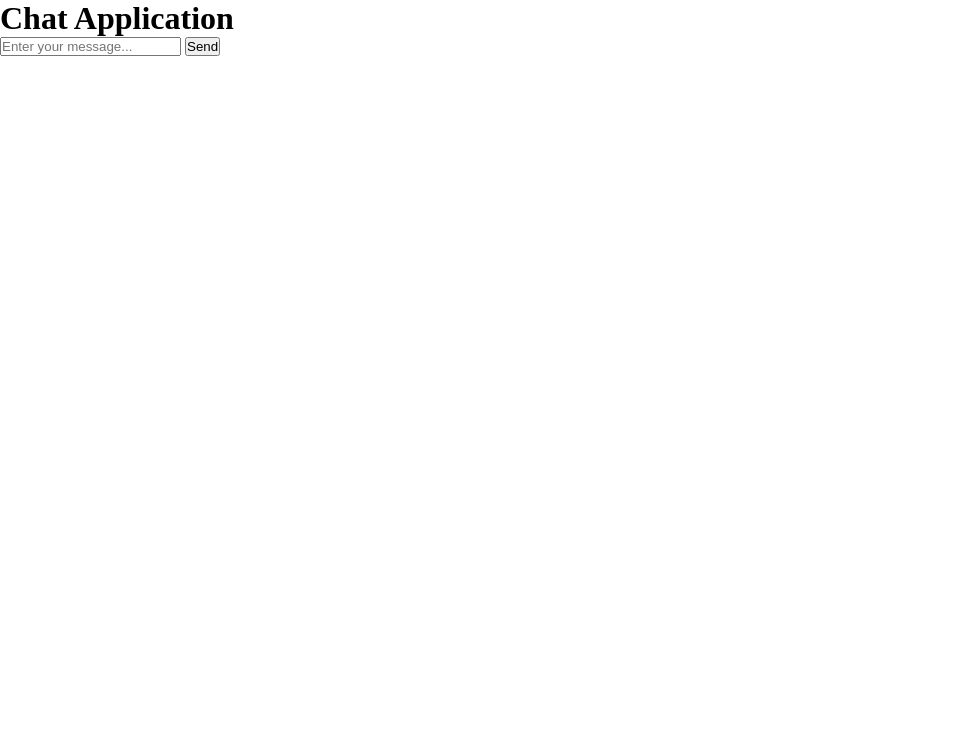
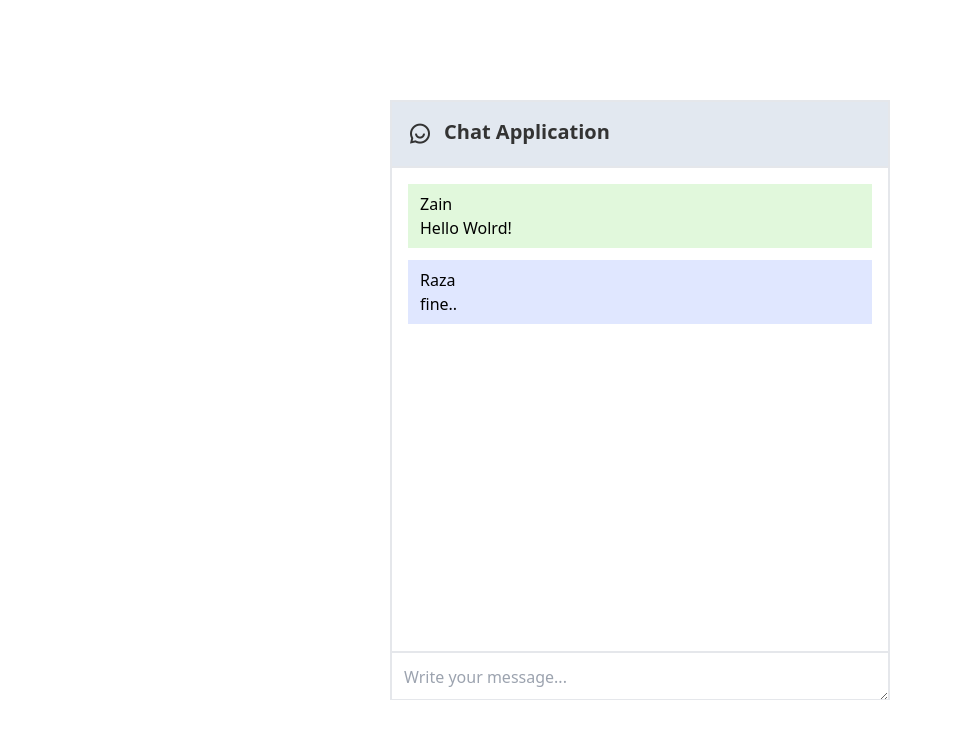
Before and after one commit to Md-Zainulabdin/02-Chat-Application-NodeJS, a website: page public/index.html in a window 1280 px wide. Shown: the whole page, without its empty margins (0-953 px from the left). Drawn offline with nearby package versions, Linux system fonts and the light colour scheme; no server answers.

Commit message:
make ui of app

```diff
--- a/package.json
+++ b/package.json
@@ -4,12 +4,13 @@
   "description": "Chat Application with socket.io",
   "main": "index.js",
   "scripts": {
-    "start": "node server.mjs"
+    "start": "nodemon server.mjs"
   },
   "author": "",
   "license": "ISC",
   "dependencies": {
     "express": "^4.18.2",
+    "nodemon": "^3.0.1",
     "socket.io": "^4.7.2"
   }
 }
--- a/public/index.html
+++ b/public/index.html
@@ -4,28 +4,56 @@
 <head>
     <meta charset="UTF-8">
     <meta name="viewport" content="width=device-width, initial-scale=1.0">
-    <link rel="stylesheet" href="./style.css">
-    <title>Chat App</title>
+    <link href="https://cdn.jsdelivr.net/npm/remixicon@3.5.0/fonts/remixicon.css" rel="stylesheet">
+    <script src="https://cdn.tailwindcss.com"></script>
+    <title>Chat Application</title>
 </head>
 
+<style>
+    ::-webkit-scrollbar {
+        width: 5px;
+    }
+
+    ::-webkit-scrollbar-track {
+        background: #f1f1f1;
+    }
+
+    ::-webkit-scrollbar-thumb {
+        background: #888;
+        border-radius: 5px;
+    }
+</style>
+
 <body>
-    <h1>Chat Application</h1>
-    <input type="text" id="message" placeholder="Enter your message...">
-    <button id="sendBtn">Send</button>
+
+    <div class="container w-full h-screen flex items-center justify-center">
+        <div class="wrapper border w-[500px] h-[600px] overflow-hidden">
+            <div class="title flex gap-3 p-4 border bg-slate-200">
+                <i class="ri-chat-smile-2-line text-2xl text-[#333]"></i>
+                <h2 class="text-xl text-[#333] font-semibold">Chat Application</h2>
+            </div>
+
+            <div class="chat-area p-4 w-full h-[485px] border overflow-y-scroll">
+                <div class="messages w-full flex flex-col gap-3">
+                    <div class="incoming_message bg-[#e1f8dc] px-3 py-2">
+                        <h2>Zain</h2>
+                        <p>Hello Wolrd!</p>
+                    </div>
+                    <div class="ongoing_message bg-indigo-100 px-3 py-2">
+                        <h2>Raza</h2>
+                        <p>fine..</p>
+                    </div>
+                </div>
+            </div>
+
+            <div class="text-area">
+                <textarea  id="text" cols="30" rows="1" placeholder="Write your message..." class="w-full border p-3 outline-none"></textarea>
+            </div>
+        </div>
+    </div>
+
 
     <script src="/socket.io/socket.io.js"></script>
-    <script>
-        const socket = io();
-        const sendBtn = document.getElementById("sendBtn")
-        const messageInput = document.getElementById("message");
-
-        socket.on("message", (message) => console.log(message))
-
-        sendBtn.addEventListener('click', () => {
-            const message = messageInput.value;
-            socket.emit("user_message", message)
-        })
-    </script>
     <script src="./client.js"></script>
 </body>
 
--- a/public/style.css
+++ /dev/null
@@ -1,5 +0,0 @@
-* {
-  padding: 0;
-  margin: 0;
-  box-sizing: border-box;
-}
--- a/server.mjs
+++ b/server.mjs
@@ -4,7 +4,7 @@ import http from "http"
 import { Server } from "socket.io"
 
 const app = express();
-const PORT = 9000;
+const PORT = 5000;
 const server = http.createServer(app);
 const io = new Server(server)
 
```
Also changed, not shown: 1 other file.
